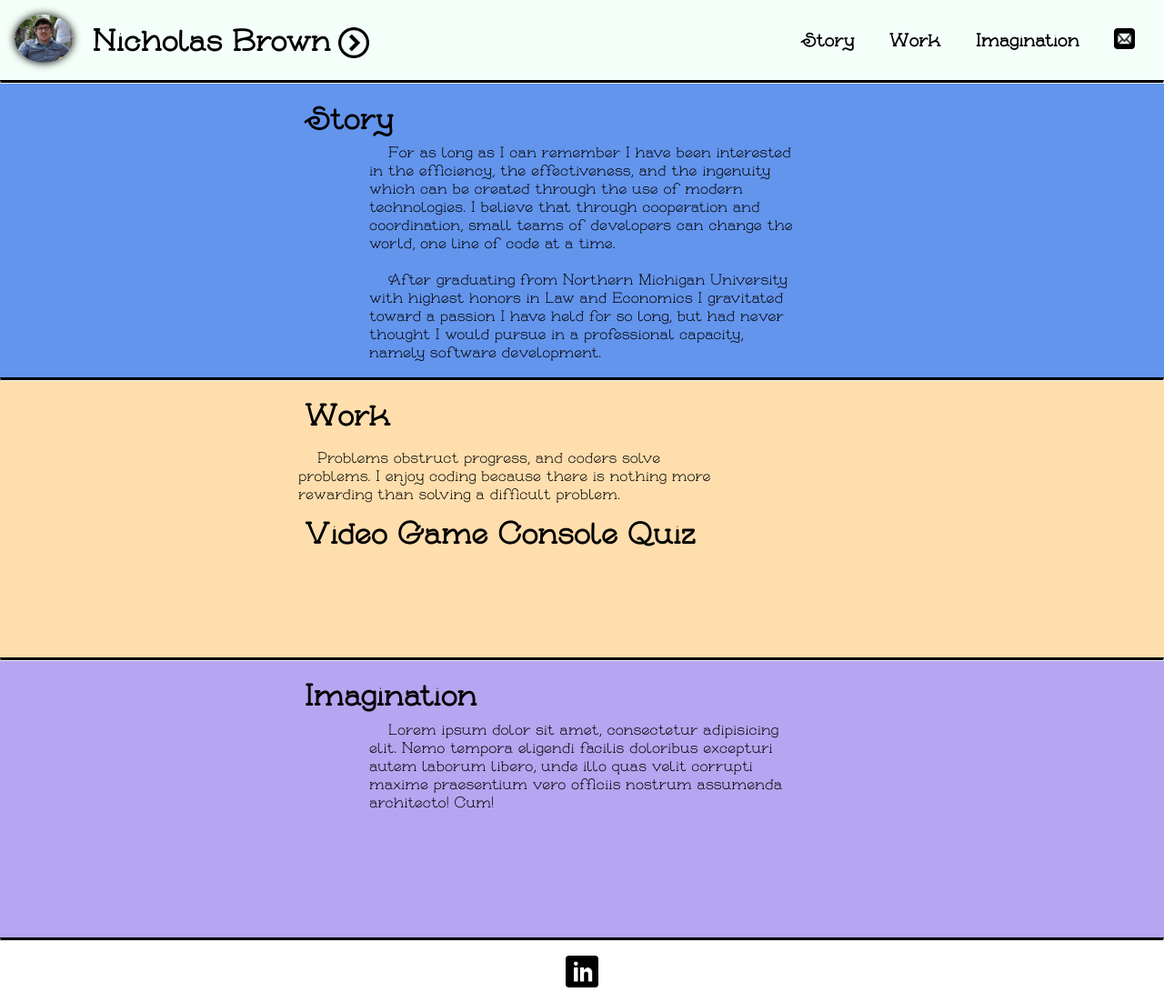
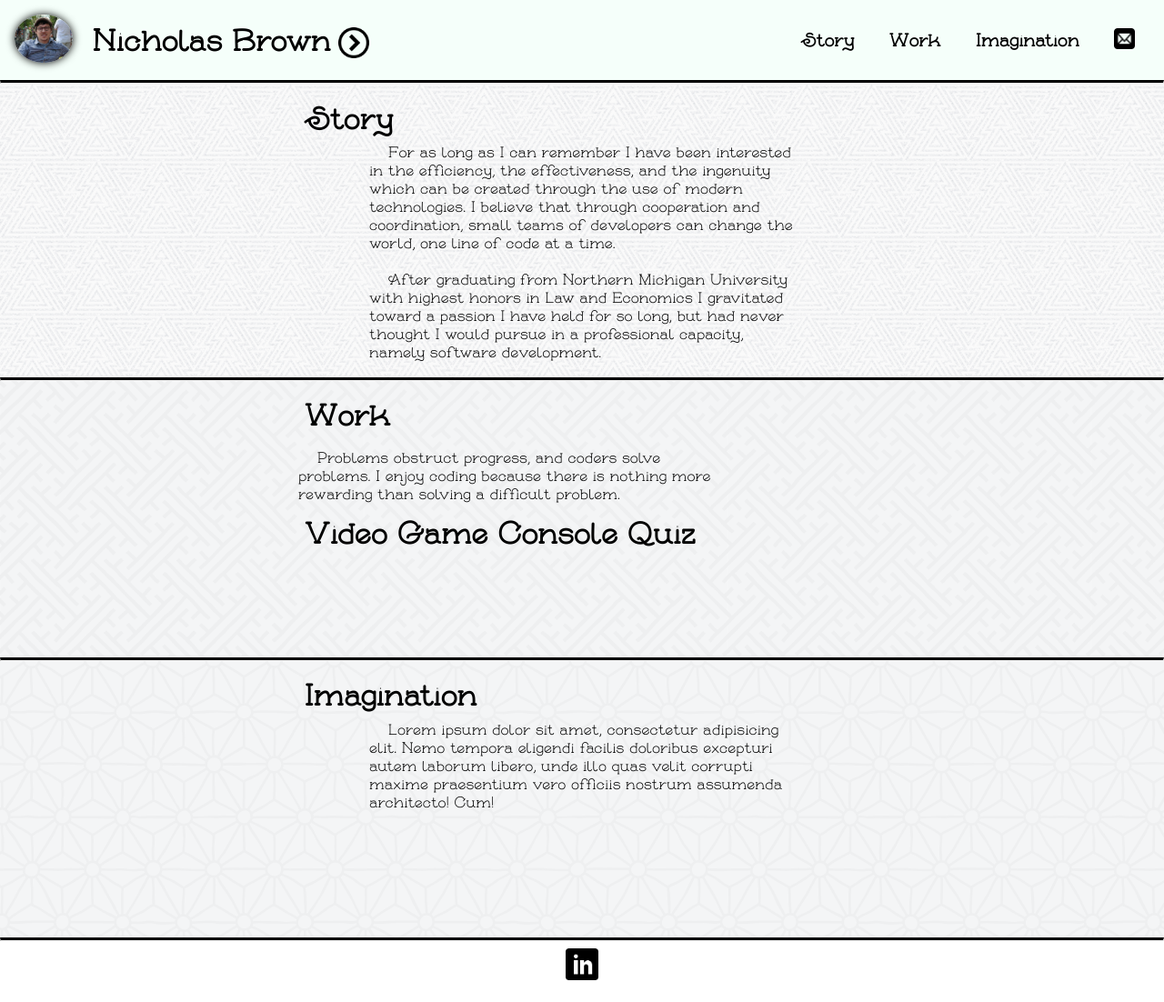
Before and after one commit to nikthequik/nikthequik, a plain HTML site: page index.html in a window 1280 px wide. Shown: the whole page at 91% size. Drawn offline with nearby package versions, Linux system fonts and the light colour scheme.

Commit message:
-change background to textures -shrink height of footer

```diff
--- a/css/main.css
+++ b/css/main.css
@@ -123,7 +123,7 @@ h1 {
 
 #story {
 	min-height: 17em;
-	background-color: cornflowerblue;
+	background-image: url(../img/storyback.png);
 	padding: 1em;
 	overflow: auto;
 }
@@ -168,7 +168,7 @@ h1 {
 #work {
 	min-height: 17em;
 	margin-top: 0em;
-	background-color: navajowhite;
+	background-image: url(../img/workback.png);
 	padding: 1em;
 	overflow: auto;
 }
@@ -183,6 +183,7 @@ h1 {
 #imagination {
 	min-height: 17em;
 	padding: 1em;
+	background-image: url(../img/imaginationback.png);
 	background-color: #B6A5F0;
 	overflow: auto;
 }
@@ -198,7 +199,7 @@ h1 {
 	min-height: 1em;
 	background-color: white;
 	color: black;
-	padding: 1em;
+	padding: 0.5em;
 }
 
 #social {display: block;margin: 0 auto;}
@@ -236,7 +237,6 @@ h1 {
 	#profile-pic {
 		width: 2.4em;
 		position: absolute;
-		/* margin: 0em .5em; */
 		z-index: 101;
 	}
 	#profile-pic:hover {
```
Also changed, not shown: img/imaginationback.png (added), img/storyback.png (added), img/workback.png (added), 1 other file.
